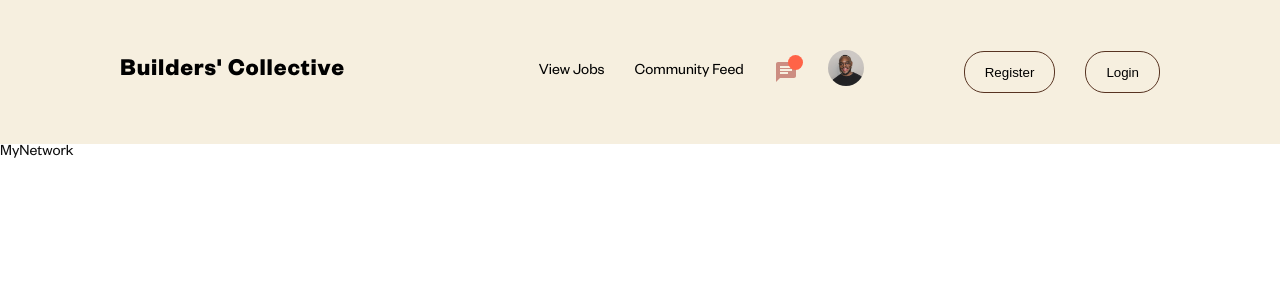
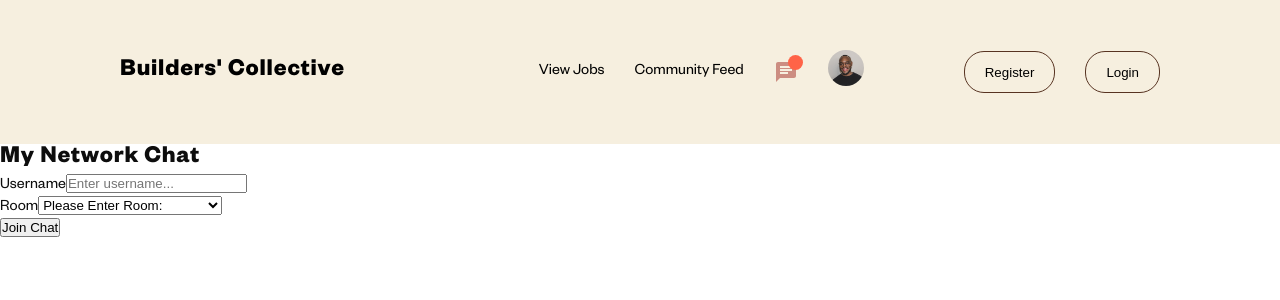
Before and after one commit to tanaka-lusengo/builders-collective-client, a React (Create React App) app: page /my-network in a window 1280 px wide. Shown: the top 300 px of the page. Built offline with nearby package versions, Linux system fonts and the light colour scheme; no server answers.

Commit message:
messaging feature functionality 80% complete, to implement styling and additional features

```diff
--- a/package.json
+++ b/package.json
@@ -17,8 +17,10 @@
     "react-infinite-scroller": "^1.2.5",
     "react-router-dom": "5.3",
     "react-scripts": "5.0.0",
+    "react-scroll-to-bottom": "^4.2.0",
     "react-spinners": "^0.11.0",
     "sass": "^1.49.9",
+    "socket.io-client": "^4.4.1",
     "uuid": "^8.3.2",
     "web-vitals": "^2.1.4"
   },
--- a/src/App.js
+++ b/src/App.js
@@ -4,6 +4,7 @@ import Header from "./components/Header/Header";
 import ViewJobs from "./pages/ViewJobs/ViewJobs";
 import CommunityFeed from "./pages/CommunityFeed/CommunityFeed";
 import MyNetwork from "./pages/MyNetwork/MyNetwork";
+import MyNetworkChat from "./components/MyNetworkChat/MyNetworkChat";
 import Profile from "./pages/Profile/Profile";
 import Register from "./pages/Register/Register";
 import Login from "./pages/Login/Login";
@@ -16,7 +17,8 @@ function App() {
         <Redirect from="/view-jobs" to="/" />
         <Route path="/" exact component={ViewJobs} />
         <Route path="/community-feed" component={CommunityFeed} />
-        <Route path="/my-network" component={MyNetwork} />
+        <Route path="/my-network" exact component={MyNetwork} />
+        <Route path="/my-network/chat" component={MyNetworkChat} />
         <Route path="/profile" component={Profile} />
         <Route path="/register" component={Register} />
         <Route path="/login" component={Login} />
--- /dev/null
+++ b/src/components/MyNetworkChat/MyNetworkChat.js
@@ -0,0 +1,110 @@
+import React from "react";
+import { useState } from "react";
+import "./MyNetworkChat.scss";
+import { Timestamp } from "../../utilities/helper";
+import { useEffect } from "react";
+import { v4 as uuid4 } from "uuid";
+import ScrollToBottom from "react-scroll-to-bottom";
+
+export default function MyNetworkChat({ socket, username, room }) {
+  const [currentMessage, setCurrentMessage] = useState("");
+  const [messageFeed, setMessageFeed] = useState([]);
+
+  // function to get events for state
+  //   const handleCurrentMessage = (e) => {
+  //     e.preventDefault();
+  //     let form = e.target;
+  //     const messageVal = form.message.value;
+  //     setCurrentMessage(messageVal);
+  //   };
+
+  //send message function
+  const sendMessage = async () => {
+    if (currentMessage !== "") {
+      const messageData = {
+        room: room,
+        author: username,
+        content: currentMessage,
+        time: Timestamp(Date.now()),
+      };
+      try {
+        await socket.emit("send_message", messageData);
+        setMessageFeed((prevMessages) => [...prevMessages, messageData]);
+      } catch (err) {
+        console.log("sendMessage socket error -->", err);
+      }
+    }
+  };
+
+  useEffect(() => {
+    socket.on("receive_message", (data) => {
+      //allows the previouse message/state to be shown allowing chat feed and append new message
+      setMessageFeed((prevMessages) => [...prevMessages, data]);
+    });
+  }, [socket]);
+
+  return (
+    <div className="chat-container">
+      <header className="chat-header">
+        <h1>
+          <i className="fas fa-smile"></i> ChatCord
+        </h1>
+        <a href="index.html" className="btn">
+          Leave Room
+        </a>
+      </header>
+      <main className="chat-main">
+        {/* <div className="chat-sidebar">
+          <h3>
+            <i className="fas fa-comments"></i> Room Name:
+          </h3>
+          <h2 id="room-name">JavaScript</h2>
+          <h3>
+            <i className="fas fa-users"></i> Users
+          </h3>
+          <ul id="users">
+            <li>Brad</li>
+            <li>John</li>
+            <li>Mary</li>
+            <li>Paul</li>
+            <li>Mike</li>
+          </ul>
+        </div> */}
+        <div className="chat-messages">
+          <div className="message">
+            {messageFeed.map((message) => {
+              return (
+                <>
+                  <p className="meta">
+                    {message.author} <span>{message.time}</span>
+                  </p>
+                  <p className="text" key={uuid4()}>
+                    {message.content}
+                  </p>
+                </>
+              );
+            })}
+          </div>
+        </div>
+      </main>
+      <div className="chat-form-container">
+        {/* <form id="chat-form" > */}
+        <input
+          type="text"
+          name="message"
+          placeholder="Enter Message"
+          required
+          autoComplete="off"
+          onChange={(e) => setCurrentMessage(e.target.value)}
+          onKeyDown={(e) => {
+            e.key === "Enter" && sendMessage();
+          }}
+        />
+        <button className="btn" onClick={sendMessage}>
+          <i className="fas fa-paper-plane"></i> Send
+        </button>
+        {/* </form> */}
+      </div>
+    </div>
+  );
+}
--- a/src/pages/CommunityFeed/CommunityFeed.js
+++ b/src/pages/CommunityFeed/CommunityFeed.js
@@ -9,8 +9,8 @@ import { Users } from "../../data/dummyUsers";
 import ProfileImg from "../../assets/images/profile-pics/Tanaka.jpg";
 import CoverImg from "../../assets/images/cover-image/building-1.jpg";
 import PostImg from "../../assets/images/post-images/post-1.jpg";
+import { GET_ALL_POSTS, POST_CREATE } from "../../api/endpoints";
 import { v4 as uuid4 } from "uuid";
-import { GET_ALL_POSTS, POST_CREATE, PUBLIC_URL } from "../../api/endpoints";
 import axios from "axios";
 
 export default function CommunityFeed() {
--- a/src/pages/MyNetwork/MyNetwork.js
+++ b/src/pages/MyNetwork/MyNetwork.js
@@ -1,6 +1,130 @@
 import React from "react";
 import "./MyNetwork.scss";
+import { Link, useRouteMatch } from "react-router-dom";
+import io from "socket.io-client";
+import { useState } from "react";
+import MyNetworkChat from "../../components/MyNetworkChat/MyNetworkChat";
+
+const socket = io.connect("http://localhost:3001");
 
 export default function MyNetwork() {
-  return <div>MyNetwork</div>;
+  // set state to get user info checking which rooms they enter
+  const [username, setUsername] = useState("");
+  const [room, setRoom] = useState("");
+  const [showChat, setShowChat] = useState(false);
+
+  // function to get events for state
+  // const handleRoomChoice = (e) => {
+  //   e.preventDefault();
+  //   let form = e.target;
+  //   const usernameVal = form.username.value;
+  //   const roomVal = form.room.value;
+  //   setUsername(usernameVal);
+  //   setRoom(roomVal);
+  // };
+
+  // socket connection function
+  const joinRoom = () => {
+    if (username && room) {
+      setShowChat(true);
+      socket.emit("join_room", room);
+    }
+  };
+
+  let { url } = useRouteMatch();
+  return (
+    <>
+      {!showChat ? (
+        <section className="join-container">
+          <header className="join-header">
+            <h1 className="fas fa-smile">My Network Chat</h1>
+          </header>
+          <main className="join-main">
+            {/* <form onSubmit={handleRoomChoice}> */}
+            <div className="form-control">
+              <label htmlFor="username">Username</label>
+              <input
+                type="text"
+                name="username"
+                placeholder="Enter username..."
+                autoComplete="off"
+                required
+                onChange={(e) => setUsername(e.target.value)}
+              />
+            </div>
+            <div className="form-control">
+              <label htmlFor="room">Room</label>
+              <select
+                name="room"
+                required
+                onChange={(e) => setRoom(e.target.value)}
+              >
+                <option value="">Please Enter Room:</option>
+                <option value="Architect">Architect</option>
+                <option value="Site Manager">Construction/ Site Manager</option>
+                <option value="Quantity Surveyor">Quantity Surveyor</option>
+              </select>
+            </div>
+            {/* <Link
+            to={{
+              pathname: `${url}/chat`,
+              state: {
+                username: username,
+                room,
+                room,
+              },
+              data: socket,
+            }}
+            to={`${url}/chat`}
+          > */}
+            <button className="btn" onClick={joinRoom}>
+              Join Chat
+            </button>
+            {/* </Link> */}
+            {/* </form> */}
+          </main>
+        </section>
+      ) : (
+        <MyNetworkChat socket={socket} username={username} room={room} />
+      )}
+    </>
+  );
 }
+
+{
+  /* <section class="my-network">
+<header class="my-network__header">
+  <h1 class="my-network__header-title">My Network Chat</h1>
+</header>
+<main class="my-network__join-main">
+  <form action="chat.html">
+    <div class="my-network__form-control">
+      <label class="my-network__form-label" for="username">
+        Enter Username
+      </label>
+      <input
+        class="my-network__form-input"
+        type="text"
+        name="username"
+        placeholder="Enter username..."
+        required
+      />
+    </div>
+    <div class="my-network__form-control">
+      <label class="my-network__form-label" for="room">
+        Room
+      </label>
+      <select class="my-network__form-input" name="room" id="room">
+        <option value="Architect">Architects</option>
+        <option value="Site Manager">Construction/ Site Managers</option>
+        <option value="Quantity Surveyor">Quantity Surveyors</option>
+        <option value="M&E">M&E</option>
+      </select>
+    </div>
+    <button type="submit" class="btn">
+      Join Chat
+    </button>
+  </form>
+</main>
+</section> */
+}
```
Also changed, not shown: src/components/MyNetworkChat/MyNetworkChat.scss (added), 1 other file (tests, documents, lock files or other folders).
